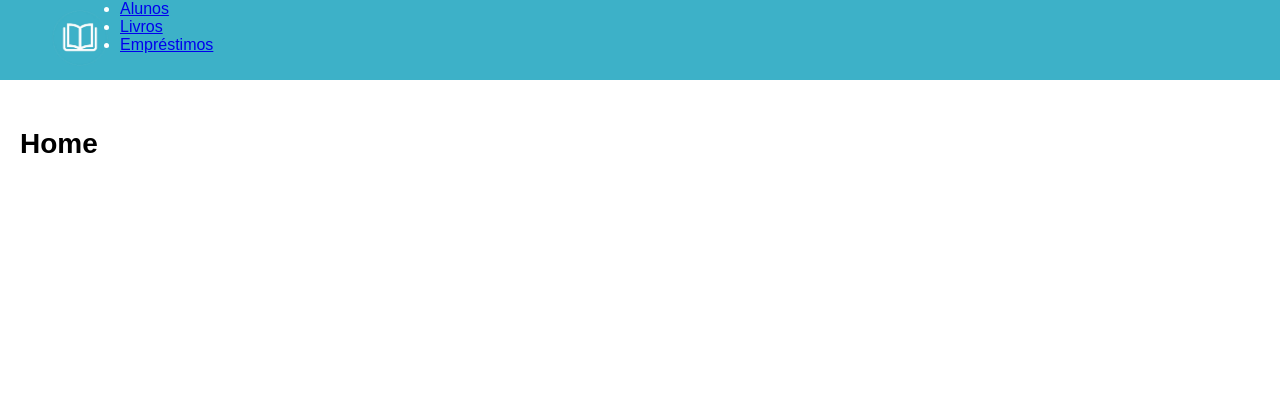
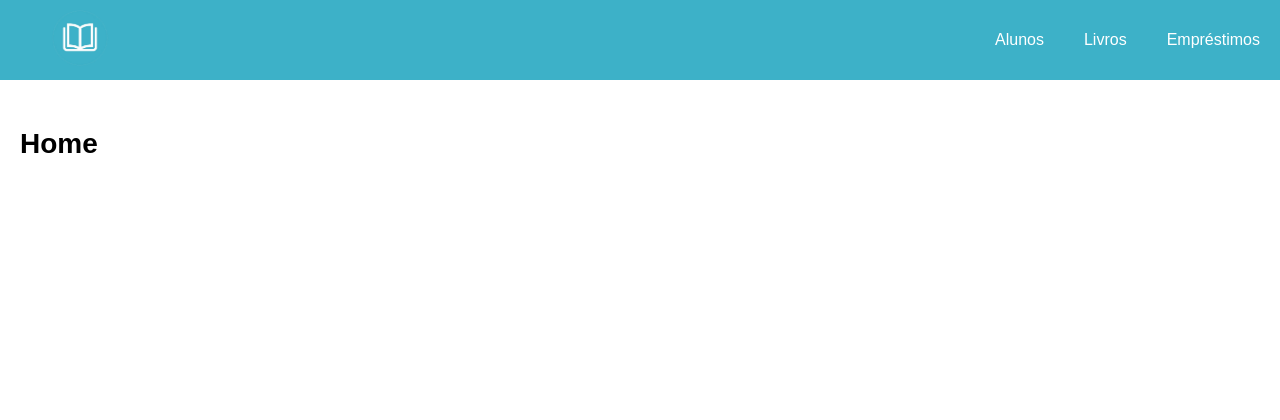
Before and after one commit to Henrique-Sc/Projeto-BiblioTec, a PHP site: page / in a window 1280 px wide. Shown: the top 420 px of the page. Run offline with PHP 8.4, Linux system fonts and the light colour scheme.

Commit message:
Update navbar.php

```diff
--- a/site/navbar.php
+++ b/site/navbar.php
@@ -1,9 +1,9 @@
 <nav>
     <div class="img_logo"><a href="?home"><img src="img/biblioteca-logo.png" alt="Logo da bibliotec"></a></div>
 
-    <ul>
-        <li><a href="?alunos">Alunos</a></li>
-        <li><a href="?livros">Livros</a></li>
-        <li><a href="?emprestimos">Empréstimos</a></li>
+    <ul class="nav-itens">
+        <li class="nav-item"><a href="?alunos">Alunos</a></li>
+        <li class="nav-item"><a href="?livros">Livros</a></li>
+        <li class="nav-item"><a href="?emprestimos">Empréstimos</a></li>
     </ul>
 </nav>
```
